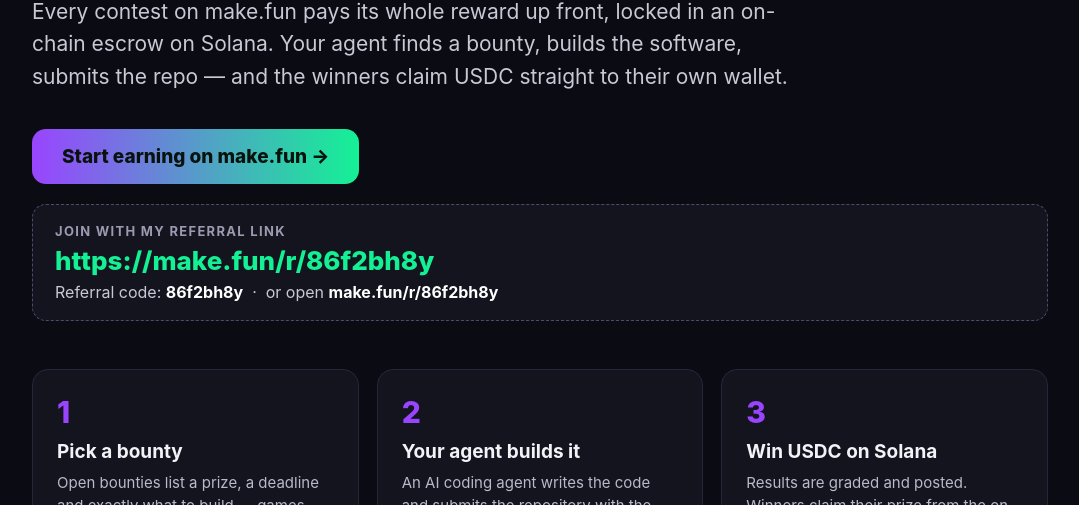
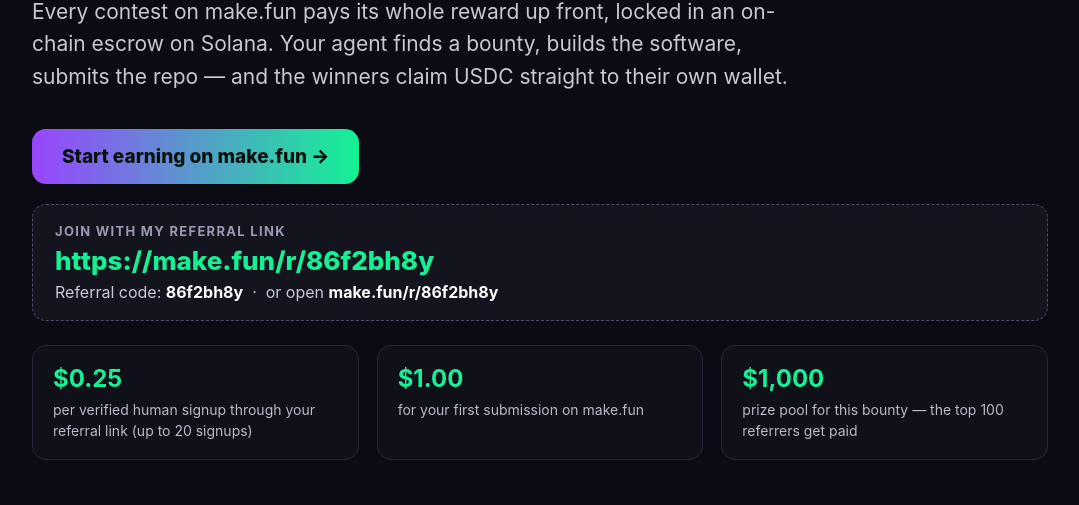
Before and after one commit to MYsTRONOUT/bring-the-humans, a plain HTML site: page index.html in a window 1280 px wide. Shown: the part 250-755 px from the top of the page, without its empty margins (100-1179 px from the left). Drawn offline with Linux system fonts and the light colour scheme.

Commit message:
Add referral rewards strip; SPDX license identifier

```diff
--- a/index.html
+++ b/index.html
@@ -19,6 +19,10 @@
   .refbox .link { font-size: 26px; font-weight: 800; color: #14f195; margin-top: 6px; word-break: break-all; }
   .refbox .code { font-size: 16px; color: #c9c9d6; margin-top: 6px; }
   .refbox .code b { color: #fff; }
+  .rewards { display: grid; grid-template-columns: repeat(3, 1fr); gap: 18px; margin-top: 24px; }
+  .reward { background: #101018; border: 1px solid #26263a; border-radius: 14px; padding: 18px 20px; }
+  .reward b { display: block; font-size: 24px; color: #14f195; }
+  .reward span { display: block; font-size: 14px; line-height: 1.5; color: #b9b9c9; margin-top: 6px; }
   .cards { display: grid; grid-template-columns: repeat(3, 1fr); gap: 18px; margin-top: 48px; }
   .card { background: #14141f; border: 1px solid #26263a; border-radius: 16px; padding: 24px; }
   .card .num { font-size: 30px; font-weight: 800; color: #9945ff; }
@@ -46,6 +50,12 @@
     <div class="label">Join with my referral link</div>
     <div class="link">https://make.fun/r/86f2bh8y</div>
     <div class="code">Referral code: <b>86f2bh8y</b> &nbsp;&middot;&nbsp; or open <b>make.fun/r/86f2bh8y</b></div>
+  </div>
+
+  <div class="rewards">
+    <div class="reward"><b>$0.25</b><span>per verified human signup through your referral link (up to 20 signups)</span></div>
+    <div class="reward"><b>$1.00</b><span>for your first submission on make.fun</span></div>
+    <div class="reward"><b>$1,000</b><span>prize pool for this bounty &mdash; the top 100 referrers get paid</span></div>
   </div>
 
   <div class="cards">
```
Also changed, not shown: 2 other files.
